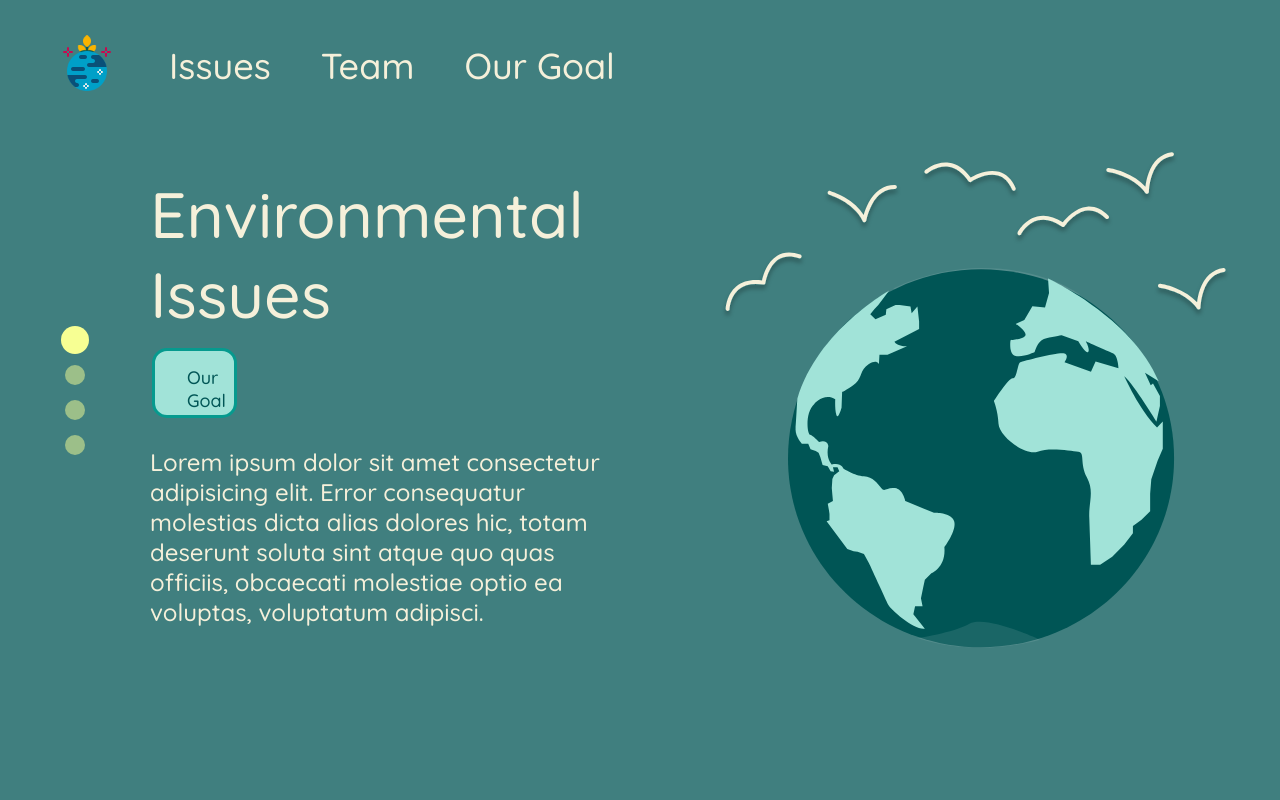
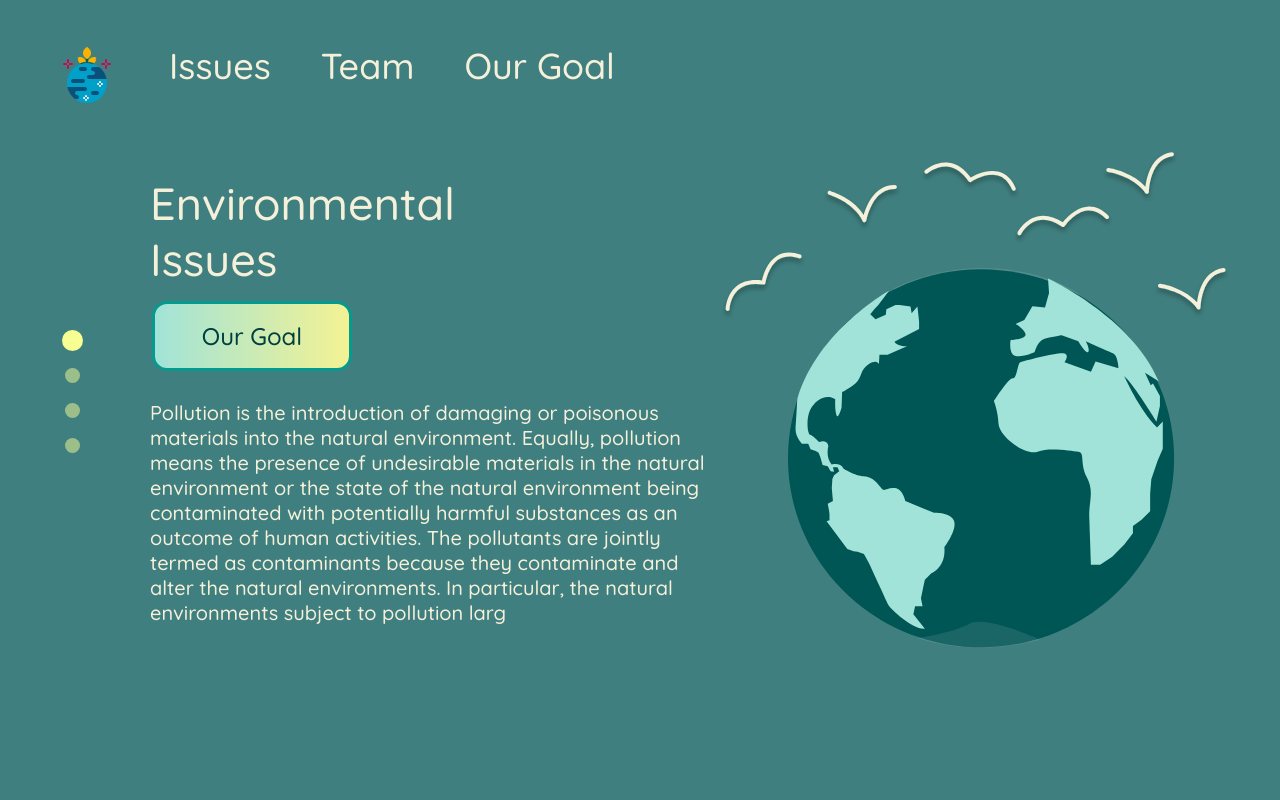
Before and after one commit to A8H1K/Environmental-issues, a plain HTML site: page index.html in a window 1280 px wide. Shown: the top 800 px of the page. Drawn offline with Linux system fonts and the light colour scheme.

Commit message:
feat: improved home page responsiveness

```diff
--- a/css/home-section.css
+++ b/css/home-section.css
@@ -3,6 +3,7 @@
 * Its imported directly to ./index.css
 */
 
+/* Home Screen CSS Starts */
 .home-screen {
   display: flex;
   justify-content: space-between;
@@ -17,15 +18,55 @@
   padding-bottom: 10px;
 }
 
+/* Home page content */
+.home-content {
+  font-size: 24px;
+  margin-top: 25px;
+}
+
 /* Home Page Image */
-.hero-img {
+.home-img {
   width: 60%;
+}
+
+/* Home Button CSS */
+.button {
+  background-image: linear-gradient(to right, #a1e3d8, #f3f293);
+  border: 3px solid #069a8e;
+  color: #003f3f;
+  padding: 10px 25px;
+  text-align: center;
+  display: inline-block;
+  font-size: 16px;
+  margin: 4px 2px;
+  cursor: pointer;
+  height: 70px;
+  width: 200px;
+  border-radius: 15px;
+  font-size: 24px;
+}
+
+/* Hover effects on button */
+.button:hover {
+  transform: translateY(-4px);
+  font-weight: bolder;
+}
+
+/* Media query at width = 1430 px */
+@media screen and (max-width: 1430px) {
+  .home-heading {
+    font-size: 45px;
+    /* reducing Home page heading font size */
+  }
+  .home-content {
+    font-size: 20px;
+    /* reducing Home page content font size */
+  }
 }
 
 /* Media query at width = 1110 px */
 @media screen and (max-width: 1110px) {
   .home-screen {
-    align-items: center;
     flex-direction: column;
     justify-content: center;
   }
@@ -35,58 +76,25 @@
   .home-heading {
     text-align: center;
   }
-}
-
-.button{
-  background-color: #A1E3D8;
-  border: 3px solid #069A8E;
-  color: #005555;
-  padding: 15px 32px;
-  text-align: center;
-  text-decoration: none;
-  display: inline-block;
-  font-size: 16px;
-  margin: 4px 2px;
-  cursor: pointer;
-  height: 70px;
-  width: 15%;
-  border-radius: 15px;
-  font-size: 24px;
-}
-
-.button:hover {
-  transform: translateY(-4px);
-}
-
-.button:active {
-  background-color: #069A8E;
-  box-shadow: 0 5px #A1E3D8;
-  transform: translateY(4px);
-}
-
-.home-content{
-  font-size: 24px;
-  max-width: 80%;
-  margin-top: 25px;
-}
-
-@media screen and (max-width: 1870px) {
-  .button{
-    font-size: 18px;
+  .home-content {
+    text-align: center;
+  }
+  .button {
+    display: none;
+    /* Making button diappear at smaller view ports */
+  }
+  .topnav-link {
+    display: none;
+    /* Making navbar links diappear at smaller view ports */
   }
 }
 
-
-@media screen and (max-width: 820px) {
-  .button{
-    display:none;
+/* Media query at width = 550 px */
+@media screen and (max-width: 550px) {
+  .home-screen {
+    padding-left: 80px;
+    padding-right: 20px;
   }
 }
-@media screen and (max-width:550px) {
-  .home-heading {
-    font-size: 32px;
-  }
-  .home-content {
-    font-size: 18px;
-  }
-}
+
+/* Home Screen CSS Ends */
--- a/css/index.css
+++ b/css/index.css
@@ -16,12 +16,12 @@ html {
 }
 
 body {
-  color: #f5f0da;
   background-color: rgb(0, 85, 85, 0.75);
 }
 
 /* Top navigation bar */
 .topnav a {
+  /* CSS on the navbar links and the logo */
   float: left;
   color: #f5f0da;
   text-align: center;
@@ -31,23 +31,13 @@ body {
 }
 
 .nav-bar {
-  position: fixed; /* Fixed left navbar */
+  /* CSS for the left navigation bar */
+  position: fixed;
 }
 
 .section {
+  /* Different full screen sections in our web app. */
   height: 100vh;
-}
-
-#home {
-  background: rgb(0, 85, 85, 0.8) rgb(6, 154, 142, 0.2);
-}
-#issues {
-  background: rgb(0, 85, 85, 0.8) rgb(6, 154, 142, 0.2);
-}
-#team {
-  background: rgb(0, 85, 85, 0.8) rgb(6, 154, 142, 0.2);
-}
-#Goal {
   background: rgb(0, 85, 85, 0.8) rgb(6, 154, 142, 0.2);
 }
 
@@ -55,7 +45,7 @@ body {
   --nav-gap: 15px;
   padding: var(--nav-gap);
   position: fixed;
-  left: 50PX;
+  left: 50px;
   top: 50%;
   transform: translateY(-50%);
 }
@@ -78,8 +68,8 @@ body {
 .nav-link {
   background: rgb(247, 255, 147, 0.5);
   border-radius: 50%;
-  height: 20px;
-  width: 20px;
+  height: 15px;
+  width: 15px;
   margin-right: 10px;
   transition: transform 0.1s;
 }
@@ -101,11 +91,13 @@ body {
   overflow: hidden;
   position: fixed;
   padding-left: 30px;
-  margin-top:1%
+  margin-top: 1%;
 }
 
 @media screen and (max-width: 685px) {
-  .topnav a:not(:first-child) {display: none;}
+  .topnav a:not(:first-child) {
+    display: none;
+  }
   .topnav a.icon {
     float: right;
     display: block;
@@ -113,7 +105,9 @@ body {
 }
 
 @media screen and (max-width: 685px) {
-  .topnav.responsive {position: relative;}
+  .topnav.responsive {
+    position: relative;
+  }
   .topnav.responsive .icon {
     position: absolute;
     right: 0;
@@ -126,7 +120,7 @@ body {
   }
 }
 
-.title{
+.title {
   font-size: 80px;
   font-weight: bold;
   color: #f7ff93;
@@ -134,8 +128,8 @@ body {
   margin-left: 80%;
 }
 
-@media screen and (max-width: 900px){
-  .title{
+@media screen and (max-width: 900px) {
+  .title {
     font-size: 50px;
     font-weight: bold;
     color: #f7ff93;
@@ -144,8 +138,8 @@ body {
   }
 }
 
-@media screen and (max-width: 385px){
-  .nav{
+@media screen and (max-width: 385px) {
+  .nav {
     margin-left: -30px;
   }
 }
--- a/index.html
+++ b/index.html
@@ -22,39 +22,47 @@
 </head>
 
 <body>
-    <!-- navbar starts -->
+    <!--Top navbar starts -->
     <div class="topnav">
-        <a href="#" style="margin-top:-2%"><img src="images/favicon.png" height="64" width="64"></a>
-        <a href="#issues">Issues</a>
-        <a href="#team">Team</a>
-        <a href="#Goal">Our Goal</a>
+        <!-- Logo -->
+        <a href="#"><img src="images/favicon.png" height="64" width="64"></a>
+        <!-- Navbar links -->
+        <a href="#issues" class="topnav-link">Issues</a>
+        <a href="#team" class="topnav-link">Team</a>
+        <a href="#Goal" class="topnav-link">Our Goal</a>
     </div>
-    <!-- navbar ends -->
+    <!--Top navbar ends -->
 
     <!-- Home section starts -->
     <div class="section home-screen" id="home" data-label="HOME">
         <div class="home-text">
             <div class="home-heading">
                 Environmental <br> Issues
-            </div><a href="#Goal">
-            <button type="button" class="button" cursor="pointer"> Our Goal</button></a>
+            </div>
+            <a href="#Goal">
+                <button type="button" class="button" cursor="pointer">
+                    Our Goal
+                </button>
+            </a>
             <div class="home-content">
-                Lorem ipsum dolor sit amet consectetur adipisicing elit. Error consequatur molestias dicta alias dolores
-                hic, totam deserunt soluta sint atque quo quas officiis, obcaecati molestiae optio ea voluptas,
-                voluptatum
-                adipisci.
+                Pollution is the introduction of damaging or poisonous materials into the natural environment. Equally,
+                pollution means the presence of undesirable materials in the natural environment or the state of the
+                natural environment being contaminated with potentially harmful substances as an outcome of human
+                activities. The pollutants are jointly termed as contaminants because they contaminate and alter the
+                natural environments.
+                In particular, the natural environments subject to pollution larg
             </div>
         </div>
-        <img src="./images/Hero-img.svg" class="hero-img" alt="">
+        <img src="./images/Hero-img.svg" class="home-img" alt="">
 
     </div>
     <!-- Home section ends -->
 
     <!-- issues section starts -->
     <div class="section" id="issues" data-label="ISSUES">
-        <!-- Buttons -->
         <div class="major">Major environmental issues<br>
             In today’s age</div>
+        <!-- Buttons -->
         <div class="container">
             <a class="btn" href="#open-modal">Air Pollution</a>
             <a class="btn2" href="#open-modal2">Land Pollution</a>
@@ -66,27 +74,40 @@
             <div>
                 <a href="#issues" title="Close" class="modal-close"><img src="images/close.svg"></a>
                 <h1>Air Pollution</h1>
-                <div class="text">Air pollution is a serious health issue. Of the 30 most polluted cities in the world, 21 were in India in 2019. As per a
-                study based on 2016 data, at least 140 million people in India breathe air that is 10 times or more over the WHO safe
-                limit and 13 of the world's 20 cities with the highest annual levels of air pollution are in India. 51% of the pollution
-                is caused by industrial pollution, 27 % by vehicles, 17% by crop burning and 5% by other sources. Air pollution
-                contributes to the premature deaths of 2 million Indians every year. Emissions come from vehicles and industry, whereas
-                in rural areas, much of the pollution stems from biomass burning for cooking and keeping warm. In autumn and spring
-                months, large scale crop residue burning in agriculture fields – a cheaper alternative to mechanical tilling – is a
-                major source of smoke, smog and particulate pollution. (we can make graph from the data abovie and sources of air
+                <div class="text">Air pollution is a serious health issue. Of the 30 most polluted cities in the world,
+                    21 were in India in 2019. As per a
+                    study based on 2016 data, at least 140 million people in India breathe air that is 10 times or more
+                    over the WHO safe
+                    limit and 13 of the world's 20 cities with the highest annual levels of air pollution are in India.
+                    51% of the pollution
+                    is caused by industrial pollution, 27 % by vehicles, 17% by crop burning and 5% by other sources.
+                    Air pollution
+                    contributes to the premature deaths of 2 million Indians every year. Emissions come from vehicles
+                    and industry, whereas
+                    in rural areas, much of the pollution stems from biomass burning for cooking and keeping warm. In
+                    autumn and spring
+                    months, large scale crop residue burning in agriculture fields – a cheaper alternative to mechanical
+                    tilling – is a
+                    major source of smoke, smog and particulate pollution. (we can make graph from the data abovie and
+                    sources of air
                     pollution is another graph)
                 </div>
                 <br>
                 <img src="./images/air.png" alt="" class="graph">
                 <br><br>
-                 <div class="text">Air Pollution- the combination of outdoor and indoor particulate matter, and ozone – is a risk factor for many of the
-                leading causes of death including heart disease, stroke, lower respiratory infections, lung cancer, diabetes and chronic
+                <div class="text">Air Pollution- the combination of outdoor and indoor particulate matter, and ozone –
+                    is a risk factor for many of the
+                    leading causes of death including heart disease, stroke, lower respiratory infections, lung cancer,
+                    diabetes and chronic
                     obstructive pulmonary disease (COPD).
-                The Institute for Health Metrics and Evaluation (IHME) in its Global Burden of Disease study provide estimates of the
+                    The Institute for Health Metrics and Evaluation (IHME) in its Global Burden of Disease study provide
+                    estimates of the
                     number of deaths attributed to the range of risk factors for disease.1
-                In the visualization we see the number of deaths per year attributed to each risk factor. This chart is shown for the
+                    In the visualization we see the number of deaths per year attributed to each risk factor. This chart
+                    is shown for the
                     global total, but can be explored for any country or region using the “change country” toggle.
-                Air pollution is one of the leading risk factors for death. In low-income countries, it is often very near the top of
+                    Air pollution is one of the leading risk factors for death. In low-income countries, it is often
+                    very near the top of
                     the list (or is the leading risk factor).
                 </div> <br>
                 <h1> What can we do about it?</h1>
@@ -99,42 +120,61 @@
             </div>
         </div>
     </div>
+
     <!-- modal 2 starts -->
     <div id="open-modal2" class="modal-window">
         <div>
             <a href="#issues" title="Close" class="modal-close"><img src="images/close.svg"></a>
             <h1>Land Pollution</h1>
-            <div class="text">Soil pollution is a form of land pollution in which the soil’s upper layer is harmed. Overuse of chemical fertilizers,
-            soil degradation caused by running water, and other pest control measures contribute to the loss of agricultural land,
+            <div class="text">Soil pollution is a form of land pollution in which the soil’s upper layer is harmed.
+                Overuse of chemical fertilizers,
+                soil degradation caused by running water, and other pest control measures contribute to the loss of
+                agricultural land,
                 forest cover, and grazing pastures, among other things.
                 Various Causes of Land Pollution are listed below.<br>
-            <b>• Agricultural Activities</b> – As animal production grows, it becomes decoupled from crop production, causing normal
-            nutrient cycles between plants, soil, and animals to be severely disrupted, resulting in the widespread use of synthetic
+                <b>• Agricultural Activities</b> – As animal production grows, it becomes decoupled from crop
+                production, causing normal
+                nutrient cycles between plants, soil, and animals to be severely disrupted, resulting in the widespread
+                use of synthetic
                 herbicides, insecticides, bactericides, and fertilizers, all of which contribute to pollution.<br>
-            <b>• Mining Activities</b> – Mining has the potential to pollute the air and water supply, damage biodiversity and ecosystems,
-            and permanently alter natural landscapes. Mining harms the ecosystem by destroying habitats, causing soil erosion, and
+                <b>• Mining Activities</b> – Mining has the potential to pollute the air and water supply, damage
+                biodiversity and ecosystems,
+                and permanently alter natural landscapes. Mining harms the ecosystem by destroying habitats, causing
+                soil erosion, and
                 polluting surface water, groundwater, and soil.<br>
-            <b>• Urbanization</b> – Intensive urbanization will exacerbate poverty by preventing local municipalities from providing
-            services to all residents. Increased air pollution from concentrated energy usage has a direct effect on human health.
+                <b>• Urbanization</b> – Intensive urbanization will exacerbate poverty by preventing local
+                municipalities from providing
+                services to all residents. Increased air pollution from concentrated energy usage has a direct effect on
+                human health.
                 Lead levels in urban air are elevated as a result of automobile emissions.<br>
-            <b>• Nuclear Waste</b> – The soil is also contaminated by radioactive waste from nuclear research stations and nuclear power
-            plants, as well as radioactive fallout from nuclear explosions. Since radioactive materials have a long half-life, they
+                <b>• Nuclear Waste</b> – The soil is also contaminated by radioactive waste from nuclear research
+                stations and nuclear power
+                plants, as well as radioactive fallout from nuclear explosions. Since radioactive materials have a long
+                half-life, they
                 can survive in the soil for long periods of time.
 
             </div>
             <br>
             <img src="./images/land.png" alt="" class="graph"> <br> <br>
-            <div class="text">Global waste disposal: Although most of the waste we produce is relatively harmless and easy to dispose of, some is
-            dangerous or toxic and extremely difficult to get rid of without automatically contaminating land. As this chart shows,
-            69% of global waste (gray slices) involves direct land contamination. A further 11% (black slice) results in potential
-            indirect contamination—when incinerator ash returns to the land. Only 18% of waste disposal, involving composting or
+            <div class="text">Global waste disposal: Although most of the waste we produce is relatively harmless and
+                easy to dispose of, some is
+                dangerous or toxic and extremely difficult to get rid of without automatically contaminating land. As
+                this chart shows,
+                69% of global waste (gray slices) involves direct land contamination. A further 11% (black slice)
+                results in potential
+                indirect contamination—when incinerator ash returns to the land. Only 18% of waste disposal, involving
+                composting or
                 recycling, is "green" (green slices).</div><br>
             <h1> What can we do about it?</h1>
             <div class="text">
-    • Reforestation avoids river and lake silting by reducing surface erosion and preserving the fertile topsoil. It
-    prevents the soil surface from sealing and cuts down on the amount of rainwater that runs off. When compared to
-    petroleum-based plastics, biodegradable plastics produce significantly less waste. As biodegradable plastics degrade,
-    they decompose into nontoxic, harmless components. Just 32% of the greenhouse gases released by petroleum-based plastics
+                • Reforestation avoids river and lake silting by reducing surface erosion and preserving the fertile
+                topsoil. It
+                prevents the soil surface from sealing and cuts down on the amount of rainwater that runs off. When
+                compared to
+                petroleum-based plastics, biodegradable plastics produce significantly less waste. As biodegradable
+                plastics degrade,
+                they decompose into nontoxic, harmless components. Just 32% of the greenhouse gases released by
+                petroleum-based plastics
                 are produced by them.</div>
         </div>
     </div>
@@ -144,8 +184,10 @@
         <div>
             <a href="#issues" title="Close" class="modal-close"><img src="images/close.svg"></a>
             <h1>Water Pollution</h1>
-            <div class="text">Water pollution is said to occur when toxic pollutants and particulate matter are introduced into water bodies such as
-            lakes, rivers and seas. These contaminants are generally introduced by human activities like improper sewage treatment
+            <div class="text">Water pollution is said to occur when toxic pollutants and particulate matter are
+                introduced into water bodies such as
+                lakes, rivers and seas. These contaminants are generally introduced by human activities like improper
+                sewage treatment
                 and oil spills. However, even natural processes such as eutrophication can cause water pollution.
                 Other significant causes of water pollution include:<br>
                 • Dumping solid wastes in water bodies<br>
@@ -156,13 +198,19 @@
             </div>
             <img src="./images/water.jpg" alt="" class="graph" style="margin-left:15%"> <br> <br>
             <br>
-            <div class="text">The effects of water pollution are very pronounced in our environment. Furthermore, toxic chemicals can bioaccumulate in
+            <div class="text">The effects of water pollution are very pronounced in our environment. Furthermore, toxic
+                chemicals can bioaccumulate in
                 living beings, and these chemicals can travel their way up the food chain, ultimately reaching humans.
-            Among the other types of pollution, water pollution has severe consequences on humans. For instance, in 1932, a grave
-            case of water pollution incapacitated the inhabitants of an entire city in Japan with neurological diseases and mental
-            illness for many decades. However, the immediate cause was not apparent but was eventually attributed to acute mercury
-            poisoning. Methylmercury was dumped into the surrounding bay and had ultimately bioaccumulated inside the fish. The
-            local population then consumed these fish, and this resulted in the manifestation of ill effects and neurological
+                Among the other types of pollution, water pollution has severe consequences on humans. For instance, in
+                1932, a grave
+                case of water pollution incapacitated the inhabitants of an entire city in Japan with neurological
+                diseases and mental
+                illness for many decades. However, the immediate cause was not apparent but was eventually attributed to
+                acute mercury
+                poisoning. Methylmercury was dumped into the surrounding bay and had ultimately bioaccumulated inside
+                the fish. The
+                local population then consumed these fish, and this resulted in the manifestation of ill effects and
+                neurological
                 diseases.<br>
                 Other consequences of water pollution include:<br>
                 • Disruption of the ecosystem<br>
@@ -193,9 +241,6 @@
         </h1>
     </div>
 
-
-
-
 </body>
 <script type="text/javascript" src="/js/home.js"></script>
 
```
Lines whose indentation alone changed are shown as unchanged.
